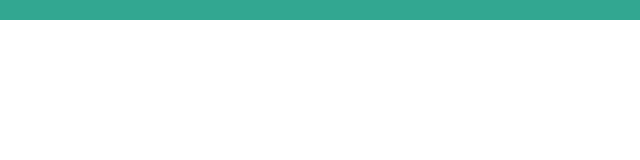
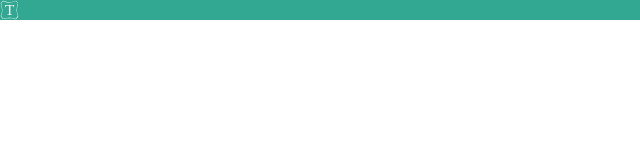
Before and after one commit to xfelipetavares/project-trybewarts-responsive, a website: page index.html in a window 1280 px wide. Shown: the full height of the page, 0-640 px from the left. Drawn offline with Linux system fonts and the light colour scheme.

Commit message:
exercise 2 done

```diff
--- a/index.html
+++ b/index.html
@@ -10,6 +10,7 @@
   <body>
     <div class="wrapper">
         <navbar class="header">
+            <img src="images/trybewarts-header-logo.svg" alt="" class="trybewarts-header-logo">
 
         </navbar>
     </div>
```
